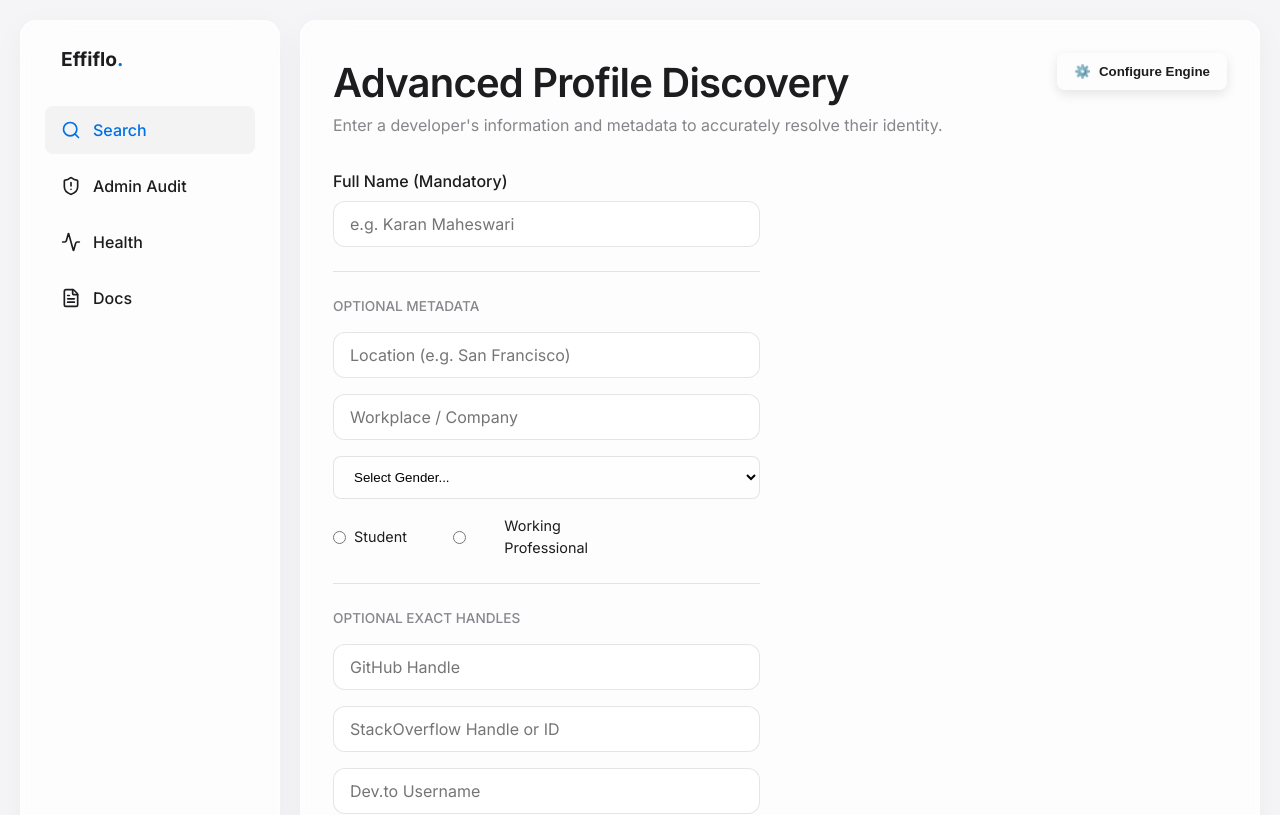
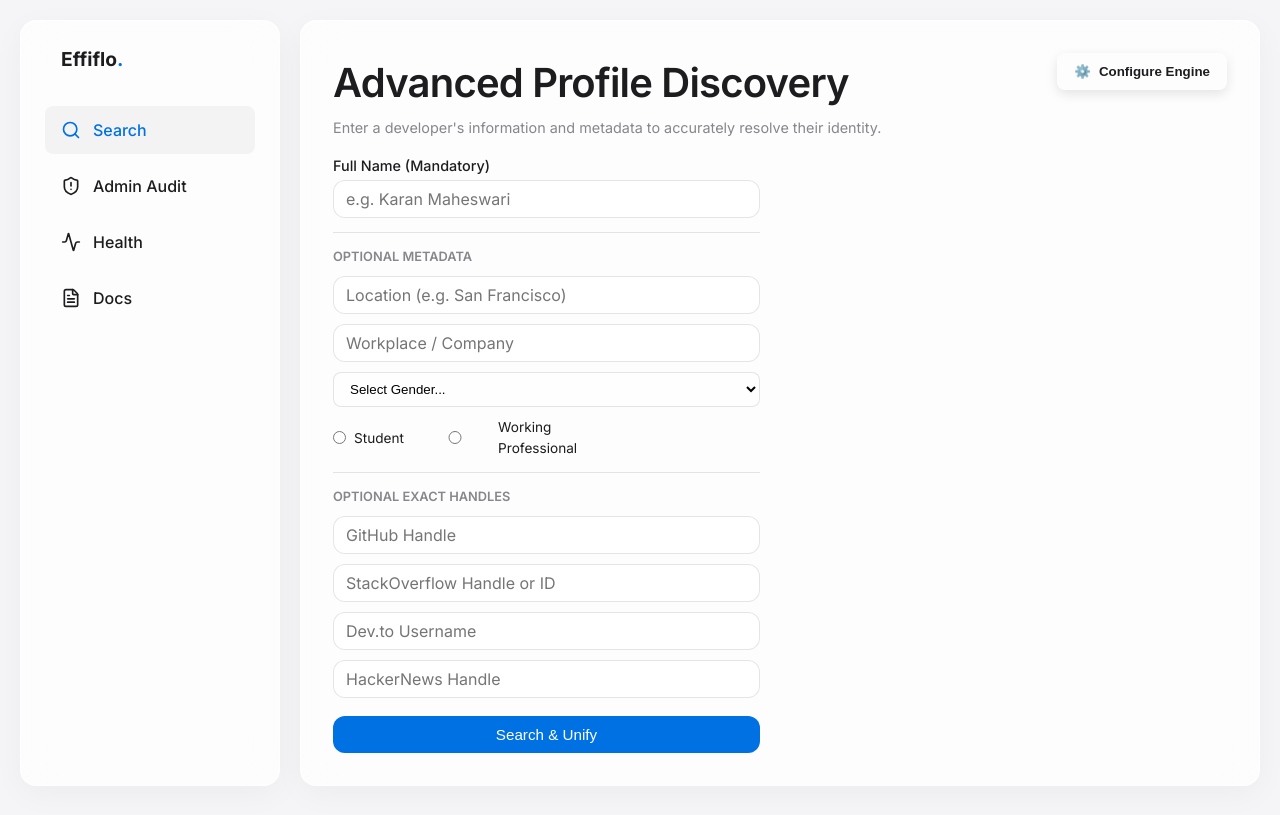
Before and after one commit to Niteshkrjhag/Dev-Profile-Unifier, a React app in the folder frontend/: page / in a window 1280 px wide. Shown: the top 815 px of the page. Built offline with nearby package versions, Linux system fonts and the light colour scheme; the HTML template or start-up script is replaced by a standard one.

Commit message:
style: Compress layout vertical spacing to prevent unnecessary scrolling on main dashboard and settings modal

```diff
--- a/frontend/src/tabs/DashboardTab.jsx
+++ b/frontend/src/tabs/DashboardTab.jsx
@@ -132,10 +132,10 @@ export default function DashboardTab() {
 
   return (
     <div className="animate-fade-in">
-      <div style={{ marginBottom: '32px', display: 'flex', justifyContent: 'space-between', alignItems: 'flex-start' }}>
+      <div style={{ marginBottom: '16px', display: 'flex', justifyContent: 'space-between', alignItems: 'flex-start' }}>
         <div>
-          <h1>Advanced Profile Discovery</h1>
-          <p>Enter a developer's information and metadata to accurately resolve their identity.</p>
+          <h1 style={{ marginBottom: '4px' }}>Advanced Profile Discovery</h1>
+          <p style={{ margin: 0, fontSize: '0.9rem' }}>Enter a developer's information and metadata to accurately resolve their identity.</p>
         </div>
         <button
           onClick={() => setIsSettingsOpen(true)}
@@ -162,31 +162,32 @@ export default function DashboardTab() {
 
       <div style={{ display: 'flex', gap: '40px' }}>
         <div style={{ flex: 1, maxWidth: '450px' }}>
-          <form onSubmit={handleSubmit} style={{ display: 'flex', flexDirection: 'column', gap: '16px' }}>
+          <form onSubmit={handleSubmit} style={{ display: 'flex', flexDirection: 'column', gap: '10px' }}>
             <div>
-              <label style={{ display: 'block', marginBottom: '8px', fontWeight: 500 }}>Full Name (Mandatory)</label>
+              <label style={{ display: 'block', marginBottom: '4px', fontSize: '0.9rem', fontWeight: 500 }}>Full Name (Mandatory)</label>
               <input
                 required
                 placeholder="e.g. Karan Maheswari"
                 value={formData.name}
                 onChange={(e) => setFormData({ ...formData, name: e.target.value })}
+                style={{ padding: '8px 12px' }}
               />
             </div>
 
-            <div style={{ height: '1px', background: 'rgba(0,0,0,0.1)', margin: '8px 0' }}></div>
-            <p style={{ fontSize: '0.85rem', fontWeight: 500, color: 'var(--text-secondary)' }}>OPTIONAL METADATA</p>
+            <div style={{ height: '1px', background: 'rgba(0,0,0,0.1)', margin: '4px 0' }}></div>
+            <p style={{ fontSize: '0.8rem', fontWeight: 600, color: 'var(--text-secondary)', margin: 0 }}>OPTIONAL METADATA</p>
 
-            <input placeholder="Location (e.g. San Francisco)" value={formData.location} onChange={(e) => setFormData({ ...formData, location: e.target.value })} />
-            <input placeholder="Workplace / Company" value={formData.workplace} onChange={(e) => setFormData({ ...formData, workplace: e.target.value })} />
+            <input placeholder="Location (e.g. San Francisco)" value={formData.location} onChange={(e) => setFormData({ ...formData, location: e.target.value })} style={{ padding: '8px 12px' }} />
+            <input placeholder="Workplace / Company" value={formData.workplace} onChange={(e) => setFormData({ ...formData, workplace: e.target.value })} style={{ padding: '8px 12px' }} />
 
-            <select value={formData.gender} onChange={(e) => setFormData({ ...formData, gender: e.target.value })} style={{ padding: '12px 16px', borderRadius: '8px', border: '1px solid rgba(0,0,0,0.1)', background: 'rgba(255,255,255,0.5)', width: '100%' }}>
+            <select value={formData.gender} onChange={(e) => setFormData({ ...formData, gender: e.target.value })} style={{ padding: '8px 12px', borderRadius: '8px', border: '1px solid rgba(0,0,0,0.1)', background: 'rgba(255,255,255,0.5)', width: '100%' }}>
               <option value="">Select Gender...</option>
               <option value="Male">Male</option>
               <option value="Female">Female</option>
               <option value="Other">Other</option>
             </select>
 
-            <div style={{ display: 'flex', gap: '16px', fontSize: '0.9rem' }}>
+            <div style={{ display: 'flex', gap: '16px', fontSize: '0.85rem' }}>
               <label style={{ display: 'flex', alignItems: 'center', gap: '8px' }}>
                 <input type="radio" name="status" value="student" checked={formData.profession_status === 'student'} onChange={(e) => setFormData({ ...formData, profession_status: e.target.value })} />
                 Student
@@ -197,15 +198,15 @@ export default function DashboardTab() {
               </label>
             </div>
 
-            <div style={{ height: '1px', background: 'rgba(0,0,0,0.1)', margin: '8px 0' }}></div>
-            <p style={{ fontSize: '0.85rem', fontWeight: 500, color: 'var(--text-secondary)' }}>OPTIONAL EXACT HANDLES</p>
+            <div style={{ height: '1px', background: 'rgba(0,0,0,0.1)', margin: '4px 0' }}></div>
+            <p style={{ fontSize: '0.8rem', fontWeight: 600, color: 'var(--text-secondary)', margin: 0 }}>OPTIONAL EXACT HANDLES</p>
 
-            <input placeholder="GitHub Handle" value={formData.github} onChange={(e) => setFormData({ ...formData, github: e.target.value })} />
-            <input placeholder="StackOverflow Handle or ID" value={formData.stackoverflow} onChange={(e) => setFormData({ ...formData, stackoverflow: e.target.value })} />
-            <input placeholder="Dev.to Username" value={formData.devto} onChange={(e) => setFormData({ ...formData, devto: e.target.value })} />
-            <input placeholder="HackerNews Handle" value={formData.hackernews} onChange={(e) => setFormData({ ...formData, hackernews: e.target.value })} />
+            <input placeholder="GitHub Handle" value={formData.github} onChange={(e) => setFormData({ ...formData, github: e.target.value })} style={{ padding: '8px 12px' }} />
+            <input placeholder="StackOverflow Handle or ID" value={formData.stackoverflow} onChange={(e) => setFormData({ ...formData, stackoverflow: e.target.value })} style={{ padding: '8px 12px' }} />
+            <input placeholder="Dev.to Username" value={formData.devto} onChange={(e) => setFormData({ ...formData, devto: e.target.value })} style={{ padding: '8px 12px' }} />
+            <input placeholder="HackerNews Handle" value={formData.hackernews} onChange={(e) => setFormData({ ...formData, hackernews: e.target.value })} style={{ padding: '8px 12px' }} />
 
-            <button type="submit" className="btn-primary" disabled={loading} style={{ marginTop: '16px' }}>
+            <button type="submit" className="btn-primary" disabled={loading} style={{ marginTop: '8px', padding: '10px' }}>
               {loading ? 'Running Resolution Engine...' : 'Search & Unify'}
             </button>
           </form>
@@ -364,23 +365,23 @@ export default function DashboardTab() {
       {/* Premium Settings Modal */}
       {isSettingsOpen && (
         <div style={{ position: 'fixed', top: 0, left: 0, right: 0, bottom: 0, background: 'rgba(255,255,255,0.75)', backdropFilter: 'blur(12px)', zIndex: 1000, display: 'flex', justifyContent: 'center', alignItems: 'center' }} onClick={() => setIsSettingsOpen(false)}>
-          <div style={{ background: '#ffffff', padding: '32px', borderRadius: '16px', border: '1px solid rgba(0,0,0,0.1)', boxShadow: '0 24px 60px rgba(0,0,0,0.4)', width: '90%', maxWidth: '600px', animation: 'fadeInUp 0.3s ease' }} onClick={e => e.stopPropagation()}>
-            <div style={{ display: 'flex', justifyContent: 'space-between', alignItems: 'center', marginBottom: '24px' }}>
-              <h2 style={{ margin: 0, display: 'flex', alignItems: 'center', gap: '12px', color: '#111' }}>⚙️ Engine Configuration</h2>
+          <div style={{ background: '#ffffff', padding: '24px', borderRadius: '16px', border: '1px solid rgba(0,0,0,0.1)', boxShadow: '0 24px 60px rgba(0,0,0,0.4)', width: '90%', maxWidth: '600px', animation: 'fadeInUp 0.3s ease' }} onClick={e => e.stopPropagation()}>
+            <div style={{ display: 'flex', justifyContent: 'space-between', alignItems: 'center', marginBottom: '16px' }}>
+              <h2 style={{ margin: 0, display: 'flex', alignItems: 'center', gap: '12px', color: '#111', fontSize: '1.4rem' }}>⚙️ Engine Configuration</h2>
               <button onClick={() => setIsSettingsOpen(false)} style={{ background: 'transparent', border: 'none', color: '#666', fontSize: '1.8rem', cursor: 'pointer', lineHeight: 1 }}>&times;</button>
             </div>
 
-            <div style={{ marginBottom: '28px' }}>
-              <h3 style={{ fontSize: '0.9rem', letterSpacing: '1px', textTransform: 'uppercase', color: '#666', marginBottom: '16px' }}>Operational Mode</h3>
-              <div style={{ display: 'flex', flexDirection: 'column', gap: '12px' }}>
+            <div style={{ marginBottom: '16px' }}>
+              <h3 style={{ fontSize: '0.85rem', letterSpacing: '1px', textTransform: 'uppercase', color: '#666', marginBottom: '10px' }}>Operational Mode</h3>
+              <div style={{ display: 'flex', flexDirection: 'column', gap: '8px' }}>
                 <div
                   onClick={() => { if(formData.depth !== 'lighter') setFormData({...formData, mode: 'transparent'}) }}
-                  style={{ padding: '20px', borderRadius: '12px', border: formData.mode === 'transparent' ? '2px solid var(--success-color)' : '1px solid rgba(0,0,0,0.1)', background: formData.mode === 'transparent' ? 'rgba(40,199,111,0.05)' : '#f8f9fa', cursor: formData.depth === 'lighter' ? 'not-allowed' : 'pointer', opacity: formData.depth === 'lighter' ? 0.5 : 1, transition: 'all 0.2s', display: 'flex', alignItems: 'flex-start', gap: '16px' }}
+                  style={{ padding: '12px', borderRadius: '12px', border: formData.mode === 'transparent' ? '2px solid var(--success-color)' : '1px solid rgba(0,0,0,0.1)', background: formData.mode === 'transparent' ? 'rgba(40,199,111,0.05)' : '#f8f9fa', cursor: formData.depth === 'lighter' ? 'not-allowed' : 'pointer', opacity: formData.depth === 'lighter' ? 0.5 : 1, transition: 'all 0.2s', display: 'flex', alignItems: 'flex-start', gap: '12px' }}
                 >
                   <input type="radio" checked={formData.mode === 'transparent'} readOnly style={{ accentColor: 'var(--success-color)', marginTop: '4px' }} />
                   <div>
-                    <strong style={{ color: formData.mode === 'transparent' ? 'var(--success-color)' : '#333', display: 'block', fontSize: '1.1rem', marginBottom: '6px' }}>Transparent (Human-in-the-Loop)</strong>
-                    <p style={{ fontSize: '0.9rem', color: '#666', margin: 0, lineHeight: '1.5' }}>
+                    <strong style={{ color: formData.mode === 'transparent' ? 'var(--success-color)' : '#333', display: 'block', fontSize: '1rem', marginBottom: '4px' }}>Transparent (Human-in-the-Loop)</strong>
+                    <p style={{ fontSize: '0.85rem', color: '#666', margin: 0, lineHeight: '1.4' }}>
                       Phase 1 exact matches and Phase 3 LLM fallbacks will pause the engine and require your manual verification. Recommended for precise auditing.
                     </p>
                   </div>
@@ -388,12 +389,12 @@ export default function DashboardTab() {
 
                 <div
                   onClick={() => setFormData({...formData, mode: 'autonomous'})}
-                  style={{ padding: '20px', borderRadius: '12px', border: formData.mode === 'autonomous' ? '2px solid var(--accent-color)' : '1px solid rgba(0,0,0,0.1)', background: formData.mode === 'autonomous' ? 'rgba(115,103,240,0.05)' : '#f8f9fa', cursor: 'pointer', transition: 'all 0.2s', display: 'flex', alignItems: 'flex-start', gap: '16px' }}
+                  style={{ padding: '12px', borderRadius: '12px', border: formData.mode === 'autonomous' ? '2px solid var(--accent-color)' : '1px solid rgba(0,0,0,0.1)', background: formData.mode === 'autonomous' ? 'rgba(115,103,240,0.05)' : '#f8f9fa', cursor: 'pointer', transition: 'all 0.2s', display: 'flex', alignItems: 'flex-start', gap: '12px' }}
                 >
                   <input type="radio" checked={formData.mode === 'autonomous'} readOnly style={{ accentColor: 'var(--accent-color)', marginTop: '4px' }} />
                   <div>
-                    <strong style={{ color: formData.mode === 'autonomous' ? 'var(--accent-color)' : '#333', display: 'block', fontSize: '1.1rem', marginBottom: '6px' }}>Autonomous (AI Auto-Merge)</strong>
-                    <p style={{ fontSize: '0.9rem', color: '#666', margin: 0, lineHeight: '1.5' }}>
+                    <strong style={{ color: formData.mode === 'autonomous' ? 'var(--accent-color)' : '#333', display: 'block', fontSize: '1rem', marginBottom: '4px' }}>Autonomous (AI Auto-Merge)</strong>
+                    <p style={{ fontSize: '0.85rem', color: '#666', margin: 0, lineHeight: '1.4' }}>
                       The engine will automatically merge the highest scoring candidates and seamlessly proceed without human intervention. Highly efficient.
                     </p>
                   </div>
@@ -402,39 +403,39 @@ export default function DashboardTab() {
             </div>
 
             <div>
-              <h3 style={{ fontSize: '0.9rem', letterSpacing: '1px', textTransform: 'uppercase', color: '#666', marginBottom: '16px' }}>Crawl Depth Limit</h3>
-              <div style={{ display: 'flex', gap: '12px' }}>
+              <h3 style={{ fontSize: '0.85rem', letterSpacing: '1px', textTransform: 'uppercase', color: '#666', marginBottom: '10px' }}>Crawl Depth Limit</h3>
+              <div style={{ display: 'flex', gap: '8px' }}>
                 <div
                   onClick={() => setFormData({...formData, depth: 'lighter', mode: 'autonomous'})}
-                  style={{ flex: 1, padding: '16px', borderRadius: '12px', border: formData.depth === 'lighter' ? '2px solid #333' : '1px solid rgba(0,0,0,0.1)', background: formData.depth === 'lighter' ? 'rgba(0,0,0,0.03)' : '#f8f9fa', cursor: 'pointer', transition: 'all 0.2s', display: 'flex', flexDirection: 'column' }}
+                  style={{ flex: 1, padding: '12px', borderRadius: '12px', border: formData.depth === 'lighter' ? '2px solid #333' : '1px solid rgba(0,0,0,0.1)', background: formData.depth === 'lighter' ? 'rgba(0,0,0,0.03)' : '#f8f9fa', cursor: 'pointer', transition: 'all 0.2s', display: 'flex', flexDirection: 'column' }}
                 >
-                  <strong style={{ fontSize: '1.05rem', color: '#333', marginBottom: '6px' }}>Lighter</strong>
-                  <div style={{ fontSize: '0.85rem', color: 'var(--accent-color)', fontWeight: 600, marginBottom: '12px' }}>1 Iteration</div>
-                  <p style={{ fontSize: '0.8rem', color: '#666', margin: 0, lineHeight: '1.4', flex: 1 }}>Fastest search. Forces Autonomous Mode.</p>
+                  <strong style={{ fontSize: '0.95rem', color: '#333', marginBottom: '4px' }}>Lighter</strong>
+                  <div style={{ fontSize: '0.8rem', color: 'var(--accent-color)', fontWeight: 600, marginBottom: '6px' }}>1 Iteration</div>
+                  <p style={{ fontSize: '0.75rem', color: '#666', margin: 0, lineHeight: '1.3', flex: 1 }}>Fastest search. Forces Autonomous Mode.</p>
                 </div>
 
                 <div
                   onClick={() => setFormData({...formData, depth: 'normal'})}
-                  style={{ flex: 1, padding: '16px', borderRadius: '12px', border: formData.depth === 'normal' ? '2px solid #333' : '1px solid rgba(0,0,0,0.1)', background: formData.depth === 'normal' ? 'rgba(0,0,0,0.03)' : '#f8f9fa', cursor: 'pointer', transition: 'all 0.2s', display: 'flex', flexDirection: 'column' }}
+                  style={{ flex: 1, padding: '12px', borderRadius: '12px', border: formData.depth === 'normal' ? '2px solid #333' : '1px solid rgba(0,0,0,0.1)', background: formData.depth === 'normal' ? 'rgba(0,0,0,0.03)' : '#f8f9fa', cursor: 'pointer', transition: 'all 0.2s', display: 'flex', flexDirection: 'column' }}
                 >
-                  <strong style={{ fontSize: '1.05rem', color: '#333', marginBottom: '6px' }}>Normal</strong>
-                  <div style={{ fontSize: '0.85rem', color: 'var(--accent-color)', fontWeight: 600, marginBottom: '12px' }}>3 Iterations</div>
-                  <p style={{ fontSize: '0.8rem', color: '#666', margin: 0, lineHeight: '1.4', flex: 1 }}>Standard depth. Balances speed with thoroughness.</p>
+                  <strong style={{ fontSize: '0.95rem', color: '#333', marginBottom: '4px' }}>Normal</strong>
+                  <div style={{ fontSize: '0.8rem', color: 'var(--accent-color)', fontWeight: 600, marginBottom: '6px' }}>3 Iterations</div>
+                  <p style={{ fontSize: '0.75rem', color: '#666', margin: 0, lineHeight: '1.3', flex: 1 }}>Standard depth. Balances speed with thoroughness.</p>
                 </div>
 
                 <div
                   onClick={() => setFormData({...formData, depth: 'deeper'})}
-                  style={{ flex: 1, padding: '16px', borderRadius: '12px', border: formData.depth === 'deeper' ? '2px solid #333' : '1px solid rgba(0,0,0,0.1)', background: formData.depth === 'deeper' ? 'rgba(0,0,0,0.03)' : '#f8f9fa', cursor: 'pointer', transition: 'all 0.2s', display: 'flex', flexDirection: 'column' }}
+                  style={{ flex: 1, padding: '12px', borderRadius: '12px', border: formData.depth === 'deeper' ? '2px solid #333' : '1px solid rgba(0,0,0,0.1)', background: formData.depth === 'deeper' ? 'rgba(0,0,0,0.03)' : '#f8f9fa', cursor: 'pointer', transition: 'all 0.2s', display: 'flex', flexDirection: 'column' }}
                 >
-                  <strong style={{ fontSize: '1.05rem', color: '#333', marginBottom: '6px' }}>Deeper</strong>
-                  <div style={{ fontSize: '0.85rem', color: 'var(--accent-color)', fontWeight: 600, marginBottom: '12px' }}>5 Iterations</div>
-                  <p style={{ fontSize: '0.8rem', color: '#666', margin: 0, lineHeight: '1.4', flex: 1 }}>Deep dive to find highly obscure profiles.</p>
+                  <strong style={{ fontSize: '0.95rem', color: '#333', marginBottom: '4px' }}>Deeper</strong>
+                  <div style={{ fontSize: '0.8rem', color: 'var(--accent-color)', fontWeight: 600, marginBottom: '6px' }}>5 Iterations</div>
+                  <p style={{ fontSize: '0.75rem', color: '#666', margin: 0, lineHeight: '1.3', flex: 1 }}>Deep dive to find highly obscure profiles.</p>
                 </div>
               </div>
             </div>
 
-            <div style={{ marginTop: '32px', display: 'flex', justifyContent: 'flex-end' }}>
-              <button onClick={() => setIsSettingsOpen(false)} className="btn-primary" style={{ padding: '12px 32px', fontSize: '1rem', fontWeight: 600, borderRadius: '8px' }}>Save & Close</button>
+            <div style={{ marginTop: '20px', display: 'flex', justifyContent: 'flex-end' }}>
+              <button onClick={() => setIsSettingsOpen(false)} className="btn-primary" style={{ padding: '10px 24px', fontSize: '0.95rem', fontWeight: 600, borderRadius: '8px' }}>Save & Close</button>
             </div>
           </div>
         </div>
```
